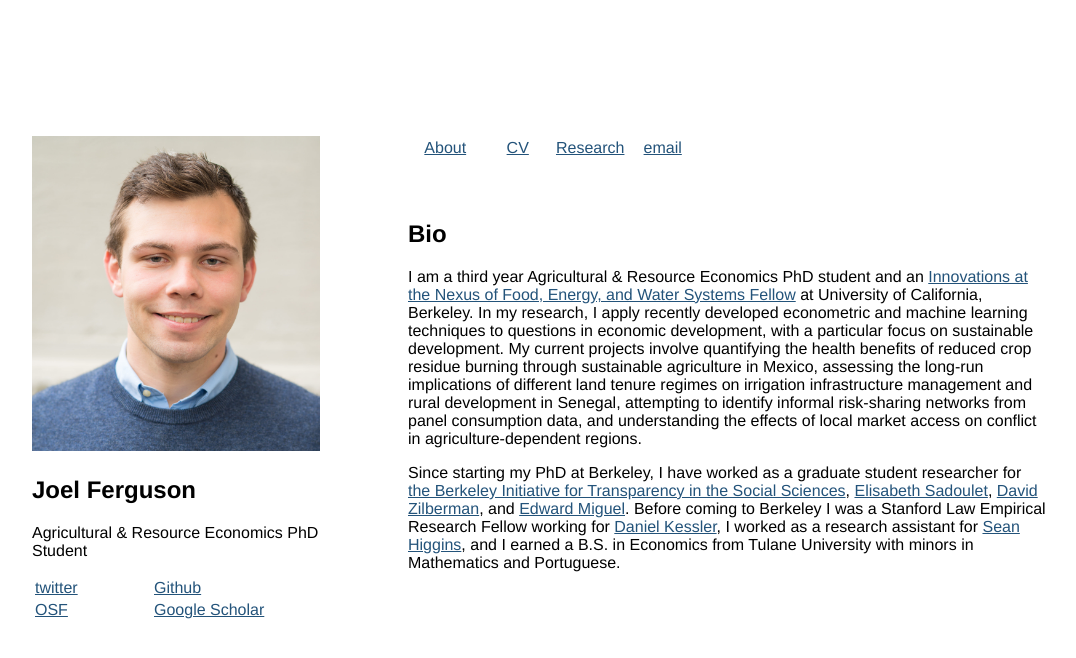
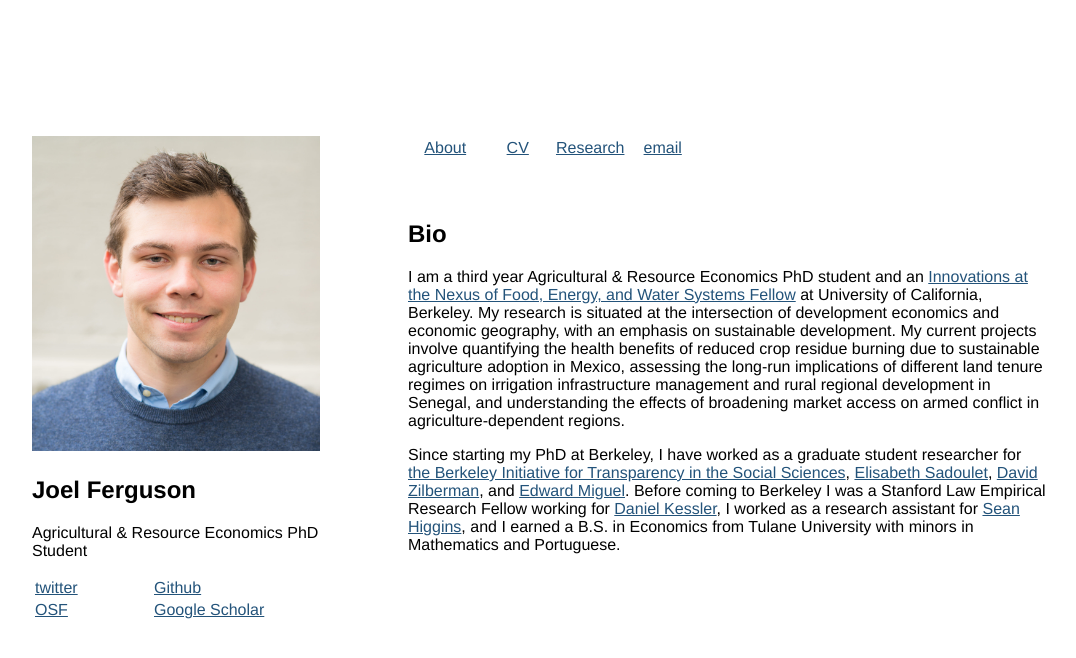
Before and after one commit to joelferg/joelferg.github.io, a Jekyll site: the page built from index.html, in a window 1280 px wide. Shown: the top 658 px of the page, without its empty margins (104-1180 px from the left). Built offline with Jekyll 4.4.1, drawn with Linux system fonts in a browser that asks for light colours.

Commit message:
fix kramdown

```diff
--- a/Gemfile
+++ b/Gemfile
@@ -4,5 +4,5 @@
 
 git_source(:github) {|repo_name| "https://github.com/#{repo_name}" }
 
+gem "jekyll"
 # gem "rails"
-gem "jekyll"
--- a/index.html
+++ b/index.html
@@ -4,7 +4,7 @@
 ---
 <h2> Bio </h2>
 <p>
-I am a third year Agricultural & Resource Economics PhD student and an <a href="https://blumcenter.berkeley.edu/academics/infews/">Innovations at the Nexus of Food, Energy, and Water Systems Fellow</a> at University of California, Berkeley. In my research, I apply recently developed econometric and machine learning techniques to questions in economic development, with a particular focus on sustainable development. My current projects involve quantifying the health benefits of reduced crop residue burning through sustainable agriculture in Mexico, assessing the long-run implications of different land tenure regimes on irrigation infrastructure management and rural development in Senegal, attempting to identify informal risk-sharing networks from panel consumption data, and understanding the effects of local market access on conflict in agriculture-dependent regions.
+I am a third year Agricultural & Resource Economics PhD student and an <a href="https://blumcenter.berkeley.edu/academics/infews/">Innovations at the Nexus of Food, Energy, and Water Systems Fellow</a> at University of California, Berkeley. My research is situated at the intersection of development economics and economic geography, with an emphasis on sustainable development. My current projects involve quantifying the health benefits of reduced crop residue burning due to sustainable agriculture adoption in Mexico, assessing the long-run implications of different land tenure regimes on irrigation infrastructure management and rural regional development in Senegal, and understanding the effects of broadening market access on armed conflict in agriculture-dependent regions.
 </p>
 <p>
 Since starting my PhD at Berkeley, I have worked as a graduate student researcher for <a href="https://www.bitss.org/">the Berkeley Initiative for Transparency in the Social Sciences</a>, <a href="https://are.berkeley.edu/esadoulet/">Elisabeth Sadoulet</a>, <a href="https://www.professorzilberman.com/">David Zilberman</a>, and <a href="http://emiguel.econ.berkeley.edu/">Edward Miguel</a>. Before coming to Berkeley I was a Stanford Law Empirical Research Fellow working for <a href="https://law.stanford.edu/directory/daniel-p-kessler/">Daniel Kessler</a>, I worked as a research assistant for <a href="https://seankhiggins.com/">Sean Higgins</a>, and I earned a B.S. in Economics from Tulane University with minors in Mathematics and Portuguese.
```
Also changed, not shown: Gemfile.lock, 1 other file.
